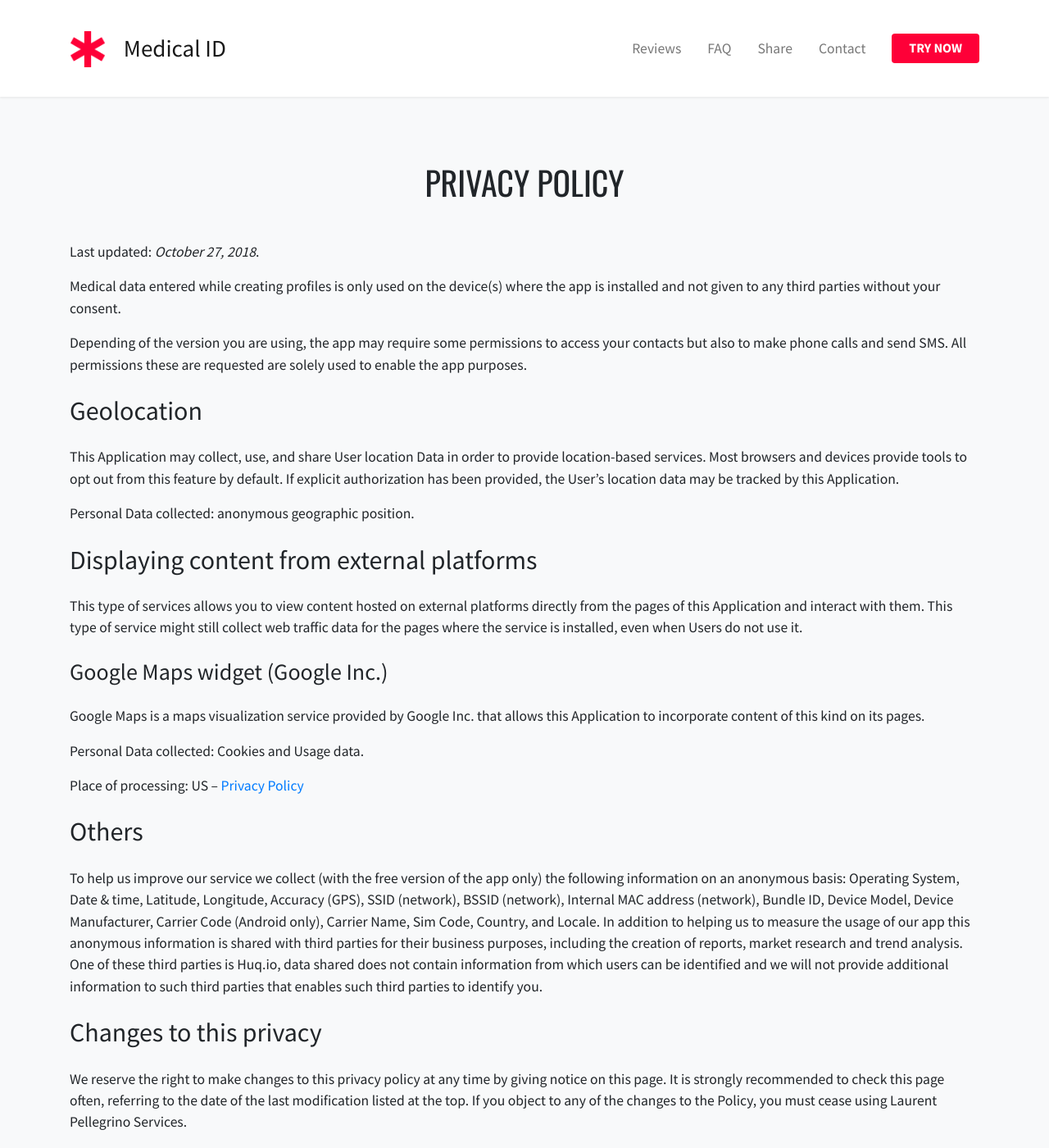
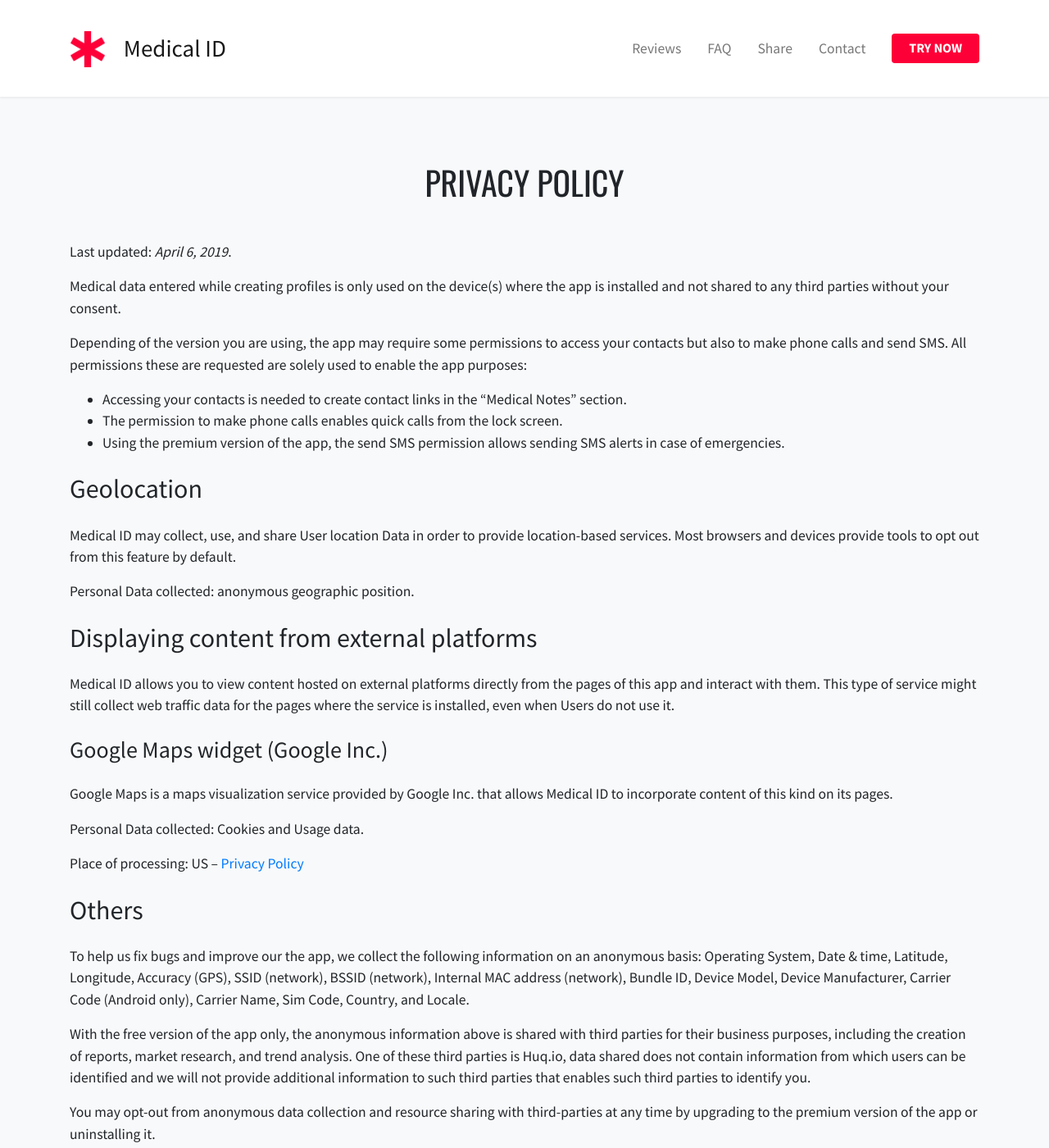
Before and after one commit to medicalid/medicalid.github.io, a Jekyll site: the page built from privacy.md, in a window 1280 px wide and 1400 px high. Shown: the whole window at 82% size. Built offline with Jekyll 4.4.1, drawn with Linux system fonts in a browser that asks for light colours; nearby versions of some CDN libraries; our own code applies the rules of GitHub Pages for plain Markdown files.

Commit message:
Update privacy.md

```diff
--- a/privacy.md
+++ b/privacy.md
@@ -3,25 +3,29 @@ layout: default
 ---
 # Privacy policy
 
-Last updated: _October 27, 2018_.
+Last updated: _April 6, 2019_.
 
-Medical data entered while creating profiles is only used on the device(s) where the app is installed and not given to any third parties without your consent.
+Medical data entered while creating profiles is only used on the device(s) where the app is installed and not shared to any third parties without your consent.
 
-Depending of the version you are using, the app may require some permissions to access your contacts but also to make phone calls and send SMS. All permissions these are requested are solely used to enable the app purposes.
+Depending of the version you are using, the app may require some permissions to access your contacts but also to make phone calls and send SMS. All permissions these are requested are solely used to enable the app purposes:
+
+- Accessing your contacts is needed to create contact links in the "Medical Notes" section.
+- The permission to make phone calls enables quick calls from the lock screen.
+- Using the premium version of the app, the send SMS permission allows sending SMS alerts in case of emergencies.
 
 ## Geolocation
 
-This Application may collect, use, and share User location Data in order to provide location-based services. Most browsers and devices provide tools to opt out from this feature by default. If explicit authorization has been provided, the User’s location data may be tracked by this Application.
+Medical ID may collect, use, and share User location Data in order to provide location-based services. Most browsers and devices provide tools to opt out from this feature by default.
 
 Personal Data collected: anonymous geographic position.
 
 ## Displaying content from external platforms
 
-This type of services allows you to view content hosted on external platforms directly from the pages of this Application and interact with them. This type of service might still collect web traffic data for the pages where the service is installed, even when Users do not use it.
+Medical ID allows you to view content hosted on external platforms directly from the pages of this app and interact with them. This type of service might still collect web traffic data for the pages where the service is installed, even when Users do not use it.
 
 ### Google Maps widget (Google Inc.)
 
-Google Maps is a maps visualization service provided by Google Inc. that allows this Application to incorporate content of this kind on its pages.
+Google Maps is a maps visualization service provided by Google Inc. that allows Medical ID to incorporate content of this kind on its pages.
 
 Personal Data collected: Cookies and Usage data.
 
@@ -29,7 +33,11 @@ Place of processing: US – [Privacy Policy](https://www.google.com/intl/en/poli
 
 ## Others
 
-To help us improve our service we collect (with the free version of the app only) the following information on an anonymous basis: Operating System, Date & time, Latitude, Longitude, Accuracy (GPS), SSID (network), BSSID (network), Internal MAC address (network), Bundle ID, Device Model, Device Manufacturer, Carrier Code (Android only), Carrier Name, Sim Code, Country, and Locale. In addition to helping us to measure the usage of our app this anonymous information is shared with third parties for their business purposes, including the creation of reports, market research and trend analysis. One of these third parties is Huq.io, data shared does not contain information from which users can be identified and we will not provide additional information to such third parties that enables such third parties to identify you.
+To help us fix bugs and improve our the app, we collect the following information on an anonymous basis: Operating System, Date & time, Latitude, Longitude, Accuracy (GPS), SSID (network), BSSID (network), Internal MAC address (network), Bundle ID, Device Model, Device Manufacturer, Carrier Code (Android only), Carrier Name, Sim Code, Country, and Locale.
+
+With the free version of the app only, the anonymous information above is shared with third parties for their business purposes, including the creation of reports, market research, and trend analysis. One of these third parties is Huq.io, data shared does not contain information from which users can be identified and we will not provide additional information to such third parties that enables such third parties to identify you.
+
+You may opt-out from anonymous data collection and resource sharing with third-parties at any time by upgrading to the premium version of the app or uninstalling it.
 
 ## Changes to this privacy
 
```
